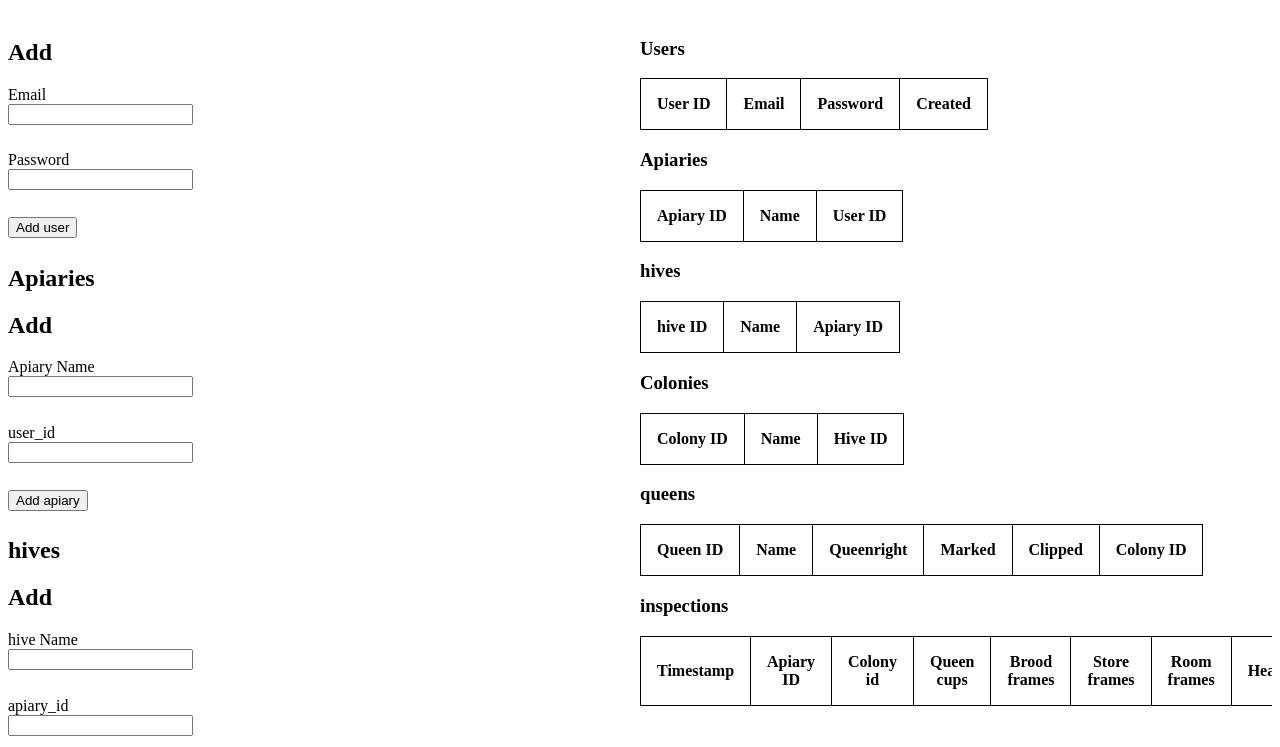
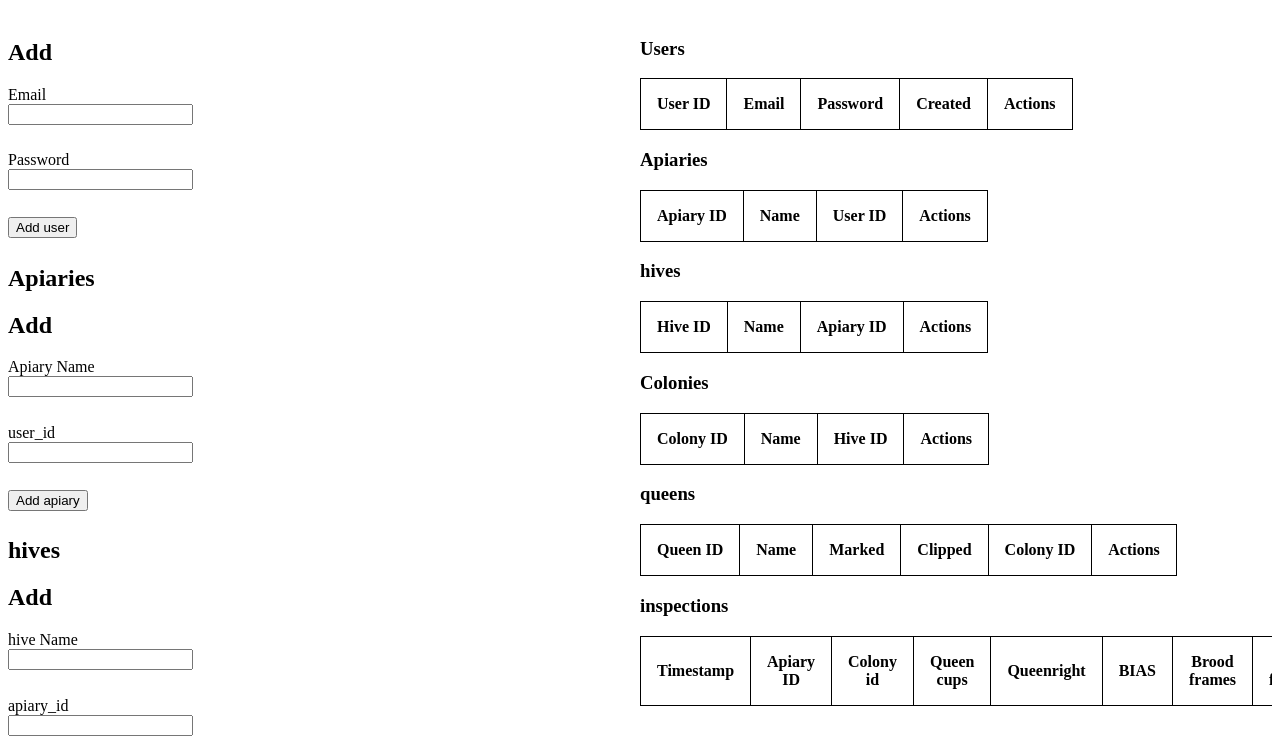
Before and after one commit to jkwlsn/learning-typescript, a website: page index.html in a window 1280 px wide. Shown: the part 61-808 px from the top of the page. Drawn offline with Linux system fonts and the light colour scheme.

Commit message:
feat: Add 'Actions' column to all data tables in HTML

```diff
--- a/index.html
+++ b/index.html
@@ -326,6 +326,7 @@
                 <th>Email</th>
                 <th>Password</th>
                 <th>Created</th>
+                <th>Actions</th>
               </tr>
             </table>
           </div>
@@ -339,6 +340,7 @@
                 <th>Apiary ID</th>
                 <th>Name</th>
                 <th>User ID</th>
+                <th>Actions</th>
               </tr>
             </table>
           </div>
@@ -349,9 +351,10 @@
           <div class="responsive-table">
             <table id="hives-table">
               <tr id="hives-header-row">
-                <th>hive ID</th>
+                <th>Hive ID</th>
                 <th>Name</th>
                 <th>Apiary ID</th>
+                <th>Actions</th>
               </tr>
             </table>
           </div>
@@ -365,6 +368,7 @@
                 <th>Colony ID</th>
                 <th>Name</th>
                 <th>Hive ID</th>
+                <th>Actions</th>
               </tr>
             </table>
           </div>
@@ -377,10 +381,10 @@
               <tr id="queens-header-row">
                 <th>Queen ID</th>
                 <th>Name</th>
-                <th>Queenright</th>
                 <th>Marked</th>
                 <th>Clipped</th>
                 <th>Colony ID</th>
+                <th>Actions</th>
               </tr>
             </table>
           </div>
@@ -395,6 +399,8 @@
                 <th>Apiary ID</th>
                 <th>Colony id</th>
                 <th>Queen cups</th>
+                <th>Queenright</th>
+                <th>BIAS</th>
                 <th>Brood frames</th>
                 <th>Store frames</th>
                 <th>Room frames</th>
@@ -405,6 +411,7 @@
                 <th>Supers</th>
                 <th>Weather</th>
                 <th>User ID</th>
+                <th>Actions</th>
               </tr>
             </table>
           </div>
```
